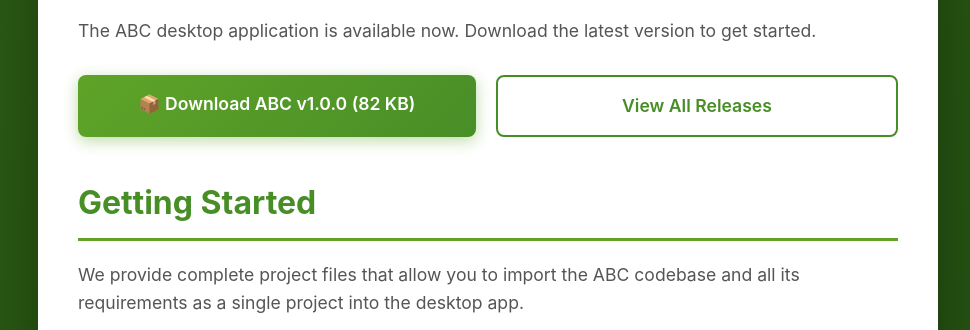
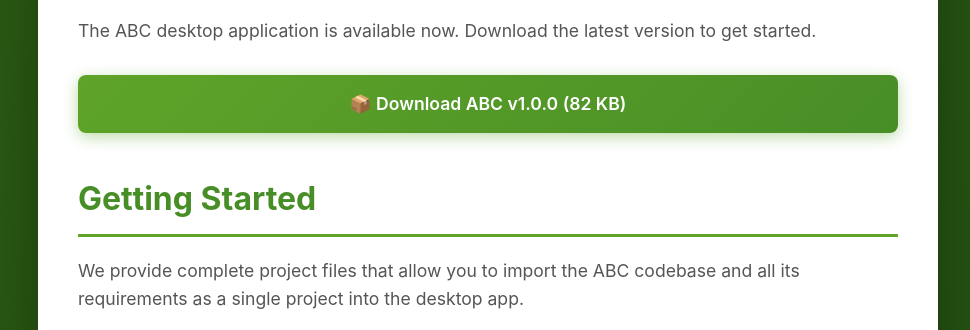
Before and after one commit to anonymous-RAISE26/abc.github.io, a plain HTML site: page index.html in a window 1280 px wide. Shown: the part 708-1038 px from the top of the page, without its empty margins (152-1122 px from the left). Drawn offline with Linux system fonts and the light colour scheme.

Commit message:
Update index.html
Add link to software artifacts for submission.

```diff
--- a/index.html
+++ b/index.html
@@ -203,13 +203,9 @@
                 </p>
 
                 <div class="cta-buttons">
-                    <a href="https://github.com/user-attachments/files/23287061/abc.zip"
+                    <a href="https://github.com/user-attachments/files/23319929/abc.zip"
                        class="btn btn-primary" download>
                         📦 Download ABC v1.0.0 (82 KB)
-                    </a>
-                    <a href="https://github.com/anonymous-RAISE26/abc.github.io/releases"
-                       class="btn btn-secondary" target="_blank" rel="noopener noreferrer">
-                        View All Releases
                     </a>
                 </div>
             </section>
```
